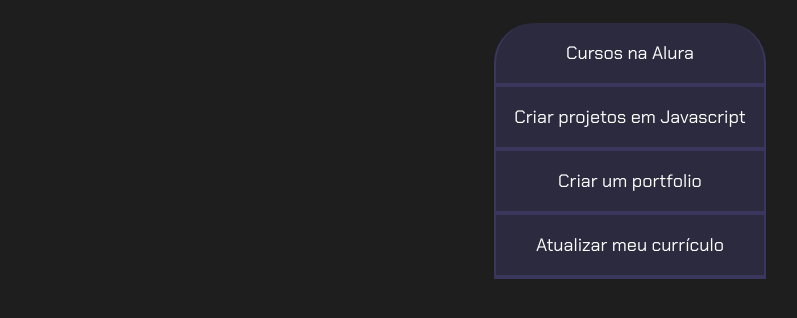
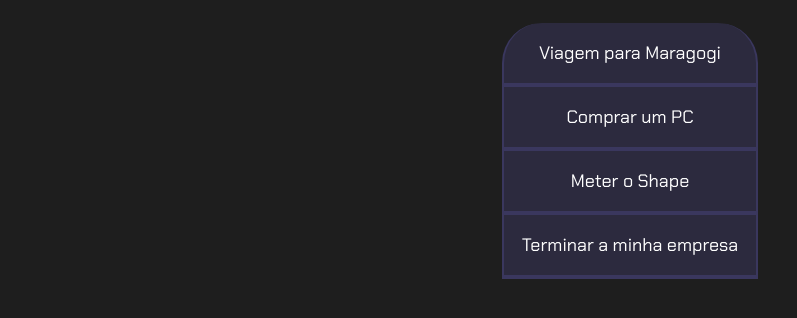
Before and after one commit to Andreheinzen/Projeto-de-Vida-Andr-, a plain HTML site: page index.html in a window 1280 px wide. Shown: the part 80-398 px from the top of the page, without its empty margins (10-807 px from the left). Drawn offline with Linux system fonts and the light colour scheme.

Commit message:
rtfyguhijopk

```diff
--- a/index.html
+++ b/index.html
@@ -12,10 +12,10 @@
     <section class="conteudo-principal">
         <h2 class="titulo-principal">Meus Objetivos do ano<span>_</span></h2>
         <div class="botoes">
-            <button class="botao">Cursos na Alura</button>
-            <button class="botao">Criar projetos em Javascript</button>
-            <button class="botao">Criar um portfolio</button>
-            <button class="botao">Atualizar meu currículo</button>
+            <button class="botao">Viagem para Maragogi</button>
+            <button class="botao">Comprar um PC</button>
+            <button class="botao">Meter o Shape</button>
+            <button class="botao">Terminar a minha empresa </button>
         </div>
     </section>
 </body>
```
